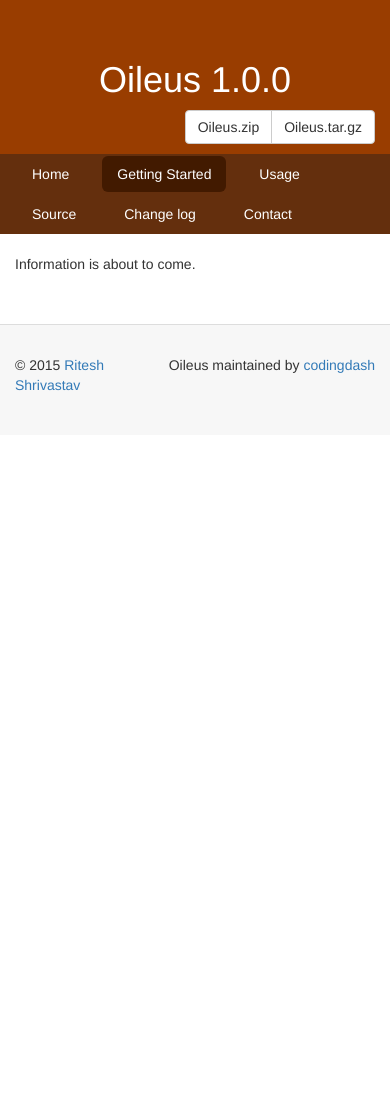
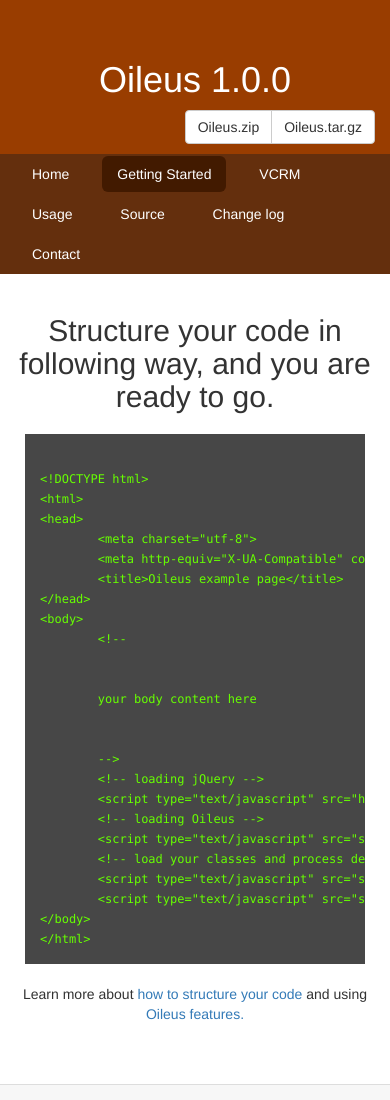
Before and after one commit to iamprashant/Oileus, a plain HTML site: page start.html in a window 390 px wide. Shown: the top 1100 px of the page. Before the commit the page ends 844 px from the top, so only its background shows below. Drawn offline with Linux system fonts and the light colour scheme.

Commit message:
Added VCRM links.

```diff
--- a/start.html
+++ b/start.html
@@ -26,6 +26,7 @@
 			<ul class="linear">
 				<li><a href="index.html">Home</a></li>
 				<li class="active"><a href="start.html">Getting Started</a></li>
+				<li><a href="vcrm.html">VCRM</a></li>
 				<li><a href="usage.html">Usage</a></li>
 				<li><a href="https://github.com/codingdash/Oileus/">Source</a></li>
 				<li><a href="log.html">Change log</a></li>
@@ -35,7 +36,41 @@
 	</nav>
 	<div id="content">
 		<div class="container">
-			Information is about to come.
+			<h2 class="center">Structure your code in following way, and you are ready to go.</h2>
+<div class="row">
+	<div class="col-sm-2"></div>
+	<div class="col-sm-8">
+<div class="example">
+&lt;!DOCTYPE html&gt;
+&lt;html&gt;
+&lt;head&gt;
+	&lt;meta charset="utf-8"&gt;
+	&lt;meta http-equiv="X-UA-Compatible" content="IE=edge"&gt;
+	&lt;title&gt;Oileus example page&lt;/title&gt;
+&lt;/head&gt;
+&lt;body&gt;
+	&lt;!--
+
+
+	your body content here
+
+
+	--&gt;
+	&lt;!-- loading jQuery --&gt;
+	&lt;script type="text/javascript" src="https://code.jquery.com/jquery-2.1.3.min.js"&gt;&lt;/script&gt;
+	&lt;!-- loading Oileus --&gt;
+	&lt;script type="text/javascript" src="src/oileus.1.0.0.min.js"&gt;&lt;/script&gt;
+	&lt;!-- load your classes and process definition --&gt;
+	&lt;script type="text/javascript" src="src/app/MyController.js"&gt;&lt;/script&gt;
+	&lt;script type="text/javascript" src="src/app/Process.js"&gt;&lt;/script&gt;
+&lt;/body&gt;
+&lt;/html&gt;
+</div>
+	</div>
+</div>
+			<p class="center">
+				Learn more about <a href="vcrm.html">how to structure your code</a> and using <a href="usage.html">Oileus features.</a>
+			</p>
 		</div>
 	</div>
     <footer>
```
Also changed, not shown: index.html (+1 -0 lines), log.html (+1 -0 lines), usage.html (+85 -1 lines).
